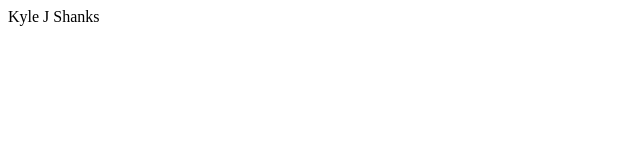
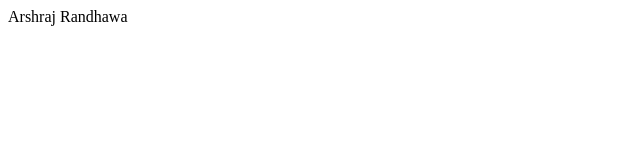
Before and after one commit to arshraj-r/profile, a plain HTML site: page index.html in a window 1280 px wide. Shown: the top 160 px of the page, 0-640 px from the left. Drawn offline with Linux system fonts and the light colour scheme.

Commit message:
Update index.html

```diff
--- a/index.html
+++ b/index.html
@@ -6,7 +6,7 @@
 <!-- PAGE STUFF -->
 <div class="rela-block page">
     <div class="rela-block top-bar">
-        <div class="caps name"><div class="abs-center">Kyle J Shanks</div></div>
+        <div class="caps name"><div class="abs-center">Arshraj Randhawa</div></div>
     </div>
     <div class="side-bar">
         <div class="mugshot">
```
